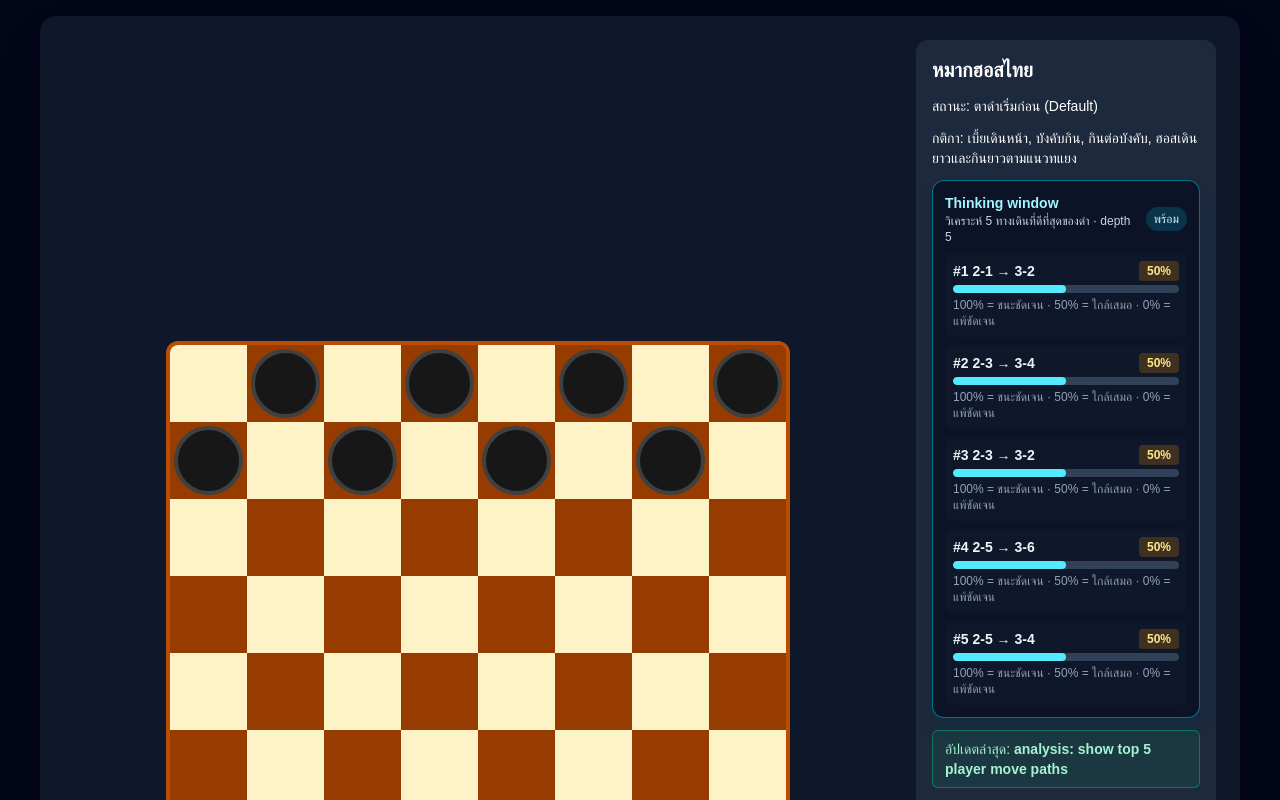
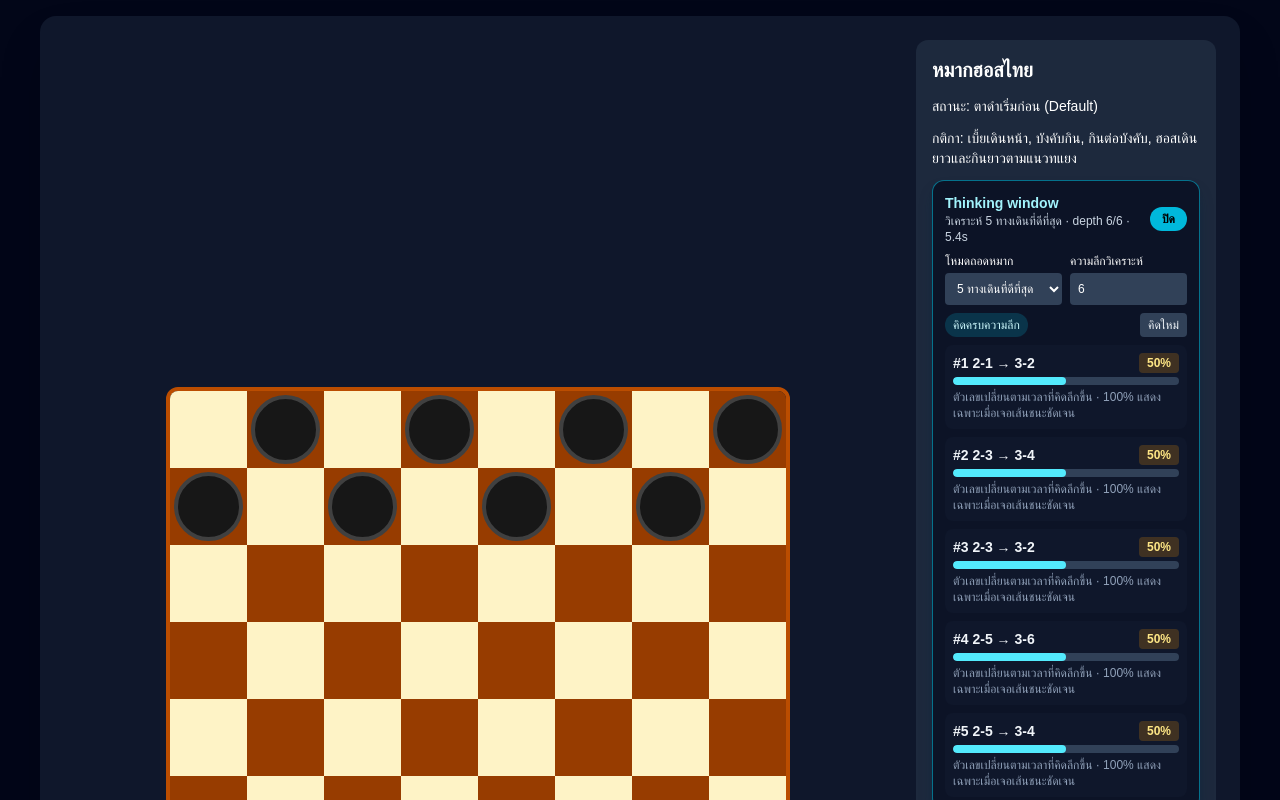
Before and after one commit to panawat17067/Thaichecker, a Next.js app: page / in a window 1280 px wide. Shown: the top 800 px of the page. Built offline with nearby package versions, Linux system fonts and the light colour scheme.

Commit message:
Add controllable realtime thinking window

```diff
--- a/app/page.tsx
+++ b/app/page.tsx
@@ -1,7 +1,7 @@
 'use client'
 
 import { useEffect, useMemo, useState } from 'react'
-import { analyzeTopPlayerLines } from '@/lib/checkers/analysis'
+import { analyzeTopPlayerLines, MAX_ANALYSIS_DEPTH } from '@/lib/checkers/analysis'
 import { chooseAlphaBetaMove, loadAlphaBetaWeights } from '@/lib/checkers/bot'
 import { defaultWeights } from '@/lib/checkers/evaluate'
 import {
@@ -15,7 +15,8 @@ import {
 } from '@/lib/checkers/rules'
 import type { BotEngine, BotLevel, Player, Pos, Weights } from '@/lib/checkers/types'
 
-const RELEASE_NOTE = 'analysis: show top 5 player move paths'
+const RELEASE_NOTE = 'analysis: controllable realtime thinking window'
+type AnalysisMode = 'top5' | 'selected'
 
 export default function Home() {
   const [board, setBoard] = useState(initBoard)
@@ -30,6 +31,11 @@ export default function Home() {
   const [customBotDepth, setCustomBotDepth] = useState(5)
   const [botEngine, setBotEngine] = useState<BotEngine>('alpha-beta')
   const [weights, setWeights] = useState<Weights>(defaultWeights)
+  const [analysisEnabled, setAnalysisEnabled] = useState(true)
+  const [analysisMode, setAnalysisMode] = useState<AnalysisMode>('top5')
+  const [analysisRequestedDepth, setAnalysisRequestedDepth] = useState(6)
+  const [analysisRuntimeDepth, setAnalysisRuntimeDepth] = useState(1)
+  const [analysisElapsedMs, setAnalysisElapsedMs] = useState(0)
 
   useEffect(() => {
     loadAlphaBetaWeights().then(setWeights)
@@ -37,19 +43,42 @@ export default function Home() {
 
   const captureStarts = useMemo(() => allCaptureStarts(board, turn), [board, turn])
 
-  const analysisDepth = useMemo(() => {
+  const botDepth = useMemo(() => {
     if (botLevel === 'custom') return customBotDepth
     if (botLevel === 'easy') return 1
     if (botLevel === 'normal') return 3
     return 5
   }, [botLevel, customBotDepth])
 
+  const analysisDepthLimit = Math.min(MAX_ANALYSIS_DEPTH, Math.max(1, Math.floor(analysisRequestedDepth)))
   const analysisPlayer = botEnabled ? humanSide : turn
   const isBotThinking = botEnabled && botEngine === 'alpha-beta' && turn !== humanSide && !forced
-  const analysisLines = useMemo(
-    () => analyzeTopPlayerLines(board, analysisPlayer, weights, analysisDepth, 5),
-    [analysisDepth, analysisPlayer, board, weights],
-  )
+  const analysisFrom = analysisMode === 'selected' ? selected : null
+  const selectedPiece = selected ? board[selected.r]?.[selected.c] : null
+  const canAnalyzeSelected = Boolean(selected && selectedPiece && selectedPiece.player === analysisPlayer)
+
+  useEffect(() => {
+    setAnalysisRuntimeDepth(1)
+    setAnalysisElapsedMs(0)
+  }, [board, selected, analysisMode, analysisRequestedDepth, analysisPlayer])
+
+  useEffect(() => {
+    if (!analysisEnabled) return
+    const startedAt = Date.now() - analysisElapsedMs
+    const timer = window.setInterval(() => {
+      const elapsed = Date.now() - startedAt
+      setAnalysisElapsedMs(elapsed)
+      setAnalysisRuntimeDepth((depth) => Math.min(analysisDepthLimit, depth + 1))
+    }, 900)
+
+    return () => window.clearInterval(timer)
+  }, [analysisDepthLimit, analysisElapsedMs, analysisEnabled])
+
+  const analysisLines = useMemo(() => {
+    if (!analysisEnabled) return []
+    if (analysisMode === 'selected' && !canAnalyzeSelected) return []
+    return analyzeTopPlayerLines(board, analysisPlayer, weights, analysisRuntimeDepth, analysisMode === 'selected' ? 1 : 5, analysisFrom)
+  }, [analysisEnabled, analysisFrom, analysisMode, analysisPlayer, analysisRuntimeDepth, board, canAnalyzeSelected, weights])
 
   const legalMoves = (from: Pos): Pos[] => {
     const piece = board[from.r][from.c]
@@ -144,7 +173,14 @@ export default function Home() {
     setTurn(starter)
     setSelected(null)
     setForced(null)
+    setAnalysisRuntimeDepth(1)
+    setAnalysisElapsedMs(0)
     setMsg(starter === 'black' ? 'เริ่มใหม่: ตาดำก่อน (Default)' : 'เริ่มใหม่: ตาขาวก่อน')
+  }
+
+  const restartAnalysis = () => {
+    setAnalysisRuntimeDepth(1)
+    setAnalysisElapsedMs(0)
   }
 
   return (
@@ -205,22 +241,73 @@ export default function Home() {
               <div>
                 <p className="font-semibold text-cyan-200">Thinking window</p>
                 <p className="text-xs text-slate-300">
-                  วิเคราะห์ 5 ทางเดินที่ดีที่สุดของ{analysisPlayer === 'black' ? 'ดำ' : 'ขาว'} · depth {Math.min(analysisDepth, 6)}
+                  {analysisMode === 'selected' ? 'ถอดเฉพาะหมากที่เลือก' : 'วิเคราะห์ 5 ทางเดินที่ดีที่สุด'} · depth {analysisRuntimeDepth}/{analysisDepthLimit} · {(analysisElapsedMs / 1000).toFixed(1)}s
                 </p>
               </div>
-              <span className="rounded-full bg-cyan-500/20 px-2 py-1 text-xs text-cyan-100">
-                {isBotThinking ? 'AI thinking' : 'พร้อม'}
-              </span>
+              <button
+                onClick={() => setAnalysisEnabled((value) => !value)}
+                className={`rounded-full px-3 py-1 text-xs font-semibold ${analysisEnabled ? 'bg-cyan-500 text-black' : 'bg-slate-700 text-slate-200'}`}
+              >
+                {analysisEnabled ? 'ปิด' : 'เปิด'}
+              </button>
             </div>
 
-            {analysisLines.length === 0 ? (
-              <p className="rounded-md bg-slate-900 px-3 py-2 text-sm text-amber-200">
+            <div className="grid grid-cols-2 gap-2 text-xs">
+              <label className="block">
+                โหมดถอดหมาก
+                <select
+                  className="mt-1 w-full rounded bg-slate-700 p-2"
+                  value={analysisMode}
+                  onChange={(e) => setAnalysisMode(e.target.value as AnalysisMode)}
+                >
+                  <option value="top5">5 ทางเดินที่ดีที่สุด</option>
+                  <option value="selected">เฉพาะตาที่เลือก</option>
+                </select>
+              </label>
+              <label className="block">
+                ความลึกวิเคราะห์
+                <input
+                  className="mt-1 w-full rounded bg-slate-700 p-2"
+                  type="number"
+                  min={1}
+                  max={1000}
+                  value={analysisRequestedDepth}
+                  onChange={(e) => {
+                    const nextDepth = Number(e.target.value)
+                    if (!Number.isFinite(nextDepth)) return
+                    setAnalysisRequestedDepth(Math.max(1, Math.min(1000, Math.floor(nextDepth))))
+                  }}
+                />
+              </label>
+            </div>
+
+            <div className="mt-2 flex items-center justify-between gap-2 text-xs">
+              <span className="rounded-full bg-cyan-500/20 px-2 py-1 text-cyan-100">
+                {analysisEnabled ? (analysisRuntimeDepth >= analysisDepthLimit ? 'คิดครบความลึก' : 'กำลังถอดหมาก') : 'ปิดการวิเคราะห์'}
+              </span>
+              <button onClick={restartAnalysis} className="rounded bg-slate-700 px-2 py-1 text-slate-100">
+                คิดใหม่
+              </button>
+            </div>
+
+            {analysisMode === 'selected' && !canAnalyzeSelected && analysisEnabled ? (
+              <p className="mt-2 rounded-md bg-slate-900 px-3 py-2 text-sm text-amber-200">
+                แตะเลือกหมากของ{analysisPlayer === 'black' ? 'ดำ' : 'ขาว'}ก่อน เพื่อถอดเฉพาะตาเดินนั้น
+              </p>
+            ) : null}
+
+            {!analysisEnabled ? (
+              <p className="mt-2 rounded-md bg-slate-900 px-3 py-2 text-sm text-slate-300">
+                ปิด Thinking window แล้ว เปิดเมื่ออยากถอดหมากเท่านั้น
+              </p>
+            ) : analysisLines.length === 0 ? (
+              <p className="mt-2 rounded-md bg-slate-900 px-3 py-2 text-sm text-amber-200">
                 ไม่มีทางเดินที่วิเคราะห์ได้ในตำแหน่งนี้
               </p>
             ) : (
-              <ol className="space-y-2">
+              <ol className="mt-2 space-y-2">
                 {analysisLines.map((line, index) => (
-                  <li key={`${line.pathLabel}-${index}`} className="rounded-lg bg-slate-900 p-2">
+                  <li key={`${line.pathLabel}-${index}-${analysisRuntimeDepth}`} className="rounded-lg bg-slate-900 p-2">
                     <div className="mb-1 flex items-center justify-between gap-2">
                       <span className="font-semibold text-slate-100">#{index + 1} {line.pathLabel}</span>
                       <span
@@ -236,15 +323,21 @@ export default function Home() {
                       </span>
                     </div>
                     <div className="h-2 overflow-hidden rounded-full bg-slate-700">
-                      <div className="h-full rounded-full bg-cyan-300" style={{ width: `${line.winChance}%` }} />
+                      <div className="h-full rounded-full bg-cyan-300 transition-all duration-300" style={{ width: `${line.winChance}%` }} />
                     </div>
                     <p className="mt-1 text-xs text-slate-400">
-                      100% = ชนะชัดเจน · 50% = ใกล้เสมอ · 0% = แพ้ชัดเจน
+                      ตัวเลขเปลี่ยนตามเวลาที่คิดลึกขึ้น · 100% แสดงเฉพาะเมื่อเจอเส้นชนะชัดเจน
                     </p>
                   </li>
                 ))}
               </ol>
             )}
+
+            {analysisRequestedDepth > MAX_ANALYSIS_DEPTH ? (
+              <p className="mt-2 text-xs text-amber-200">
+                ตั้งไว้ {analysisRequestedDepth} แต่ Thinking window จำกัดการแสดงสดที่ depth {MAX_ANALYSIS_DEPTH} เพื่อกันเครื่องค้าง
+              </p>
+            ) : null}
           </div>
 
           <p className="rounded-md border border-emerald-400/40 bg-emerald-500/10 px-3 py-2 text-emerald-200">
```
